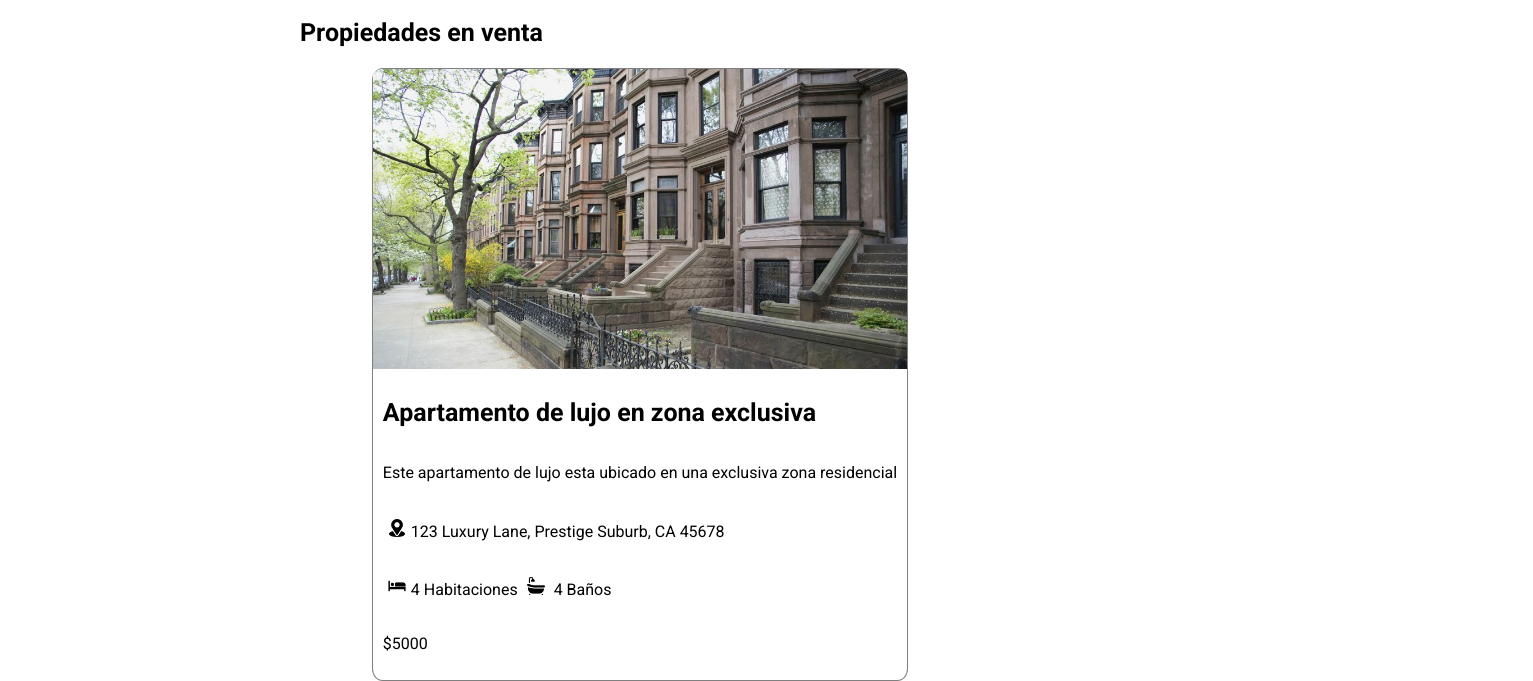
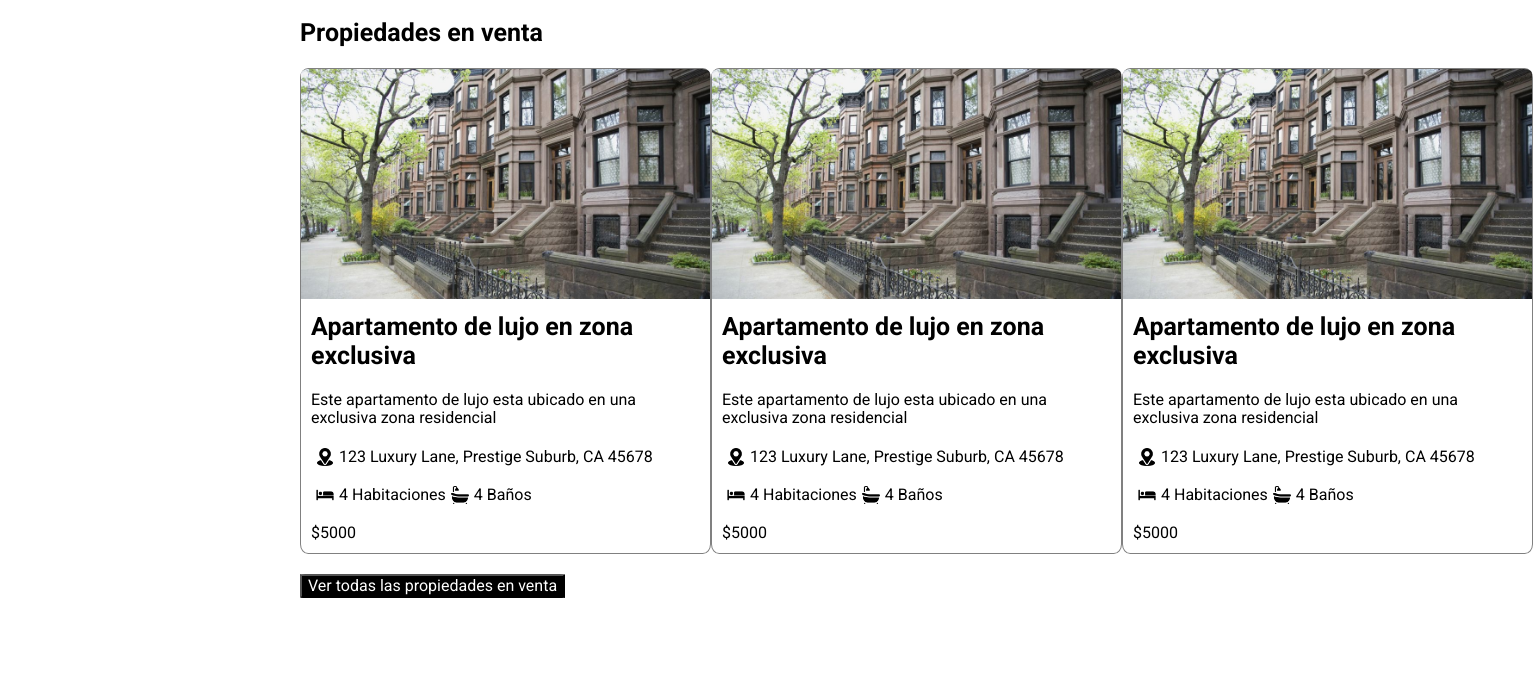
Before and after one commit to UsuarioGenericop/Inmobiliaria, a plain HTML site: page index.html in a window 1280 px wide. Shown: the part 381-1062 px from the top of the page, 1533 px wide, since content can reach past the window. After the commit the page ends 979 px from the top, so only its background shows below. Drawn offline with Linux system fonts and the light colour scheme.

Commit message:
MultipleCards

```diff
--- a/assets/CSS/style.css
+++ b/assets/CSS/style.css
@@ -12,7 +12,9 @@ nav {
   background-color: whitesmoke;
   justify-content: start;
   padding-left: 300px;
+  align-items: center;
 }
+
 header {
   background-image: url(../imgs/img-main.jpeg);
   background-size: cover;
@@ -39,19 +41,22 @@ main h2 {
   border: solid 1px;
   display: flexbox;
   max-height: fit-content;
-  max-width: fit-content;
+  max-width: 409px;
   align-items: center;
   justify-content: center;
   border-radius: 2%;
   border-color: grey;
-
+  font-size: medium;
   justify-self: center;
 }
 .card p {
   padding: 10px;
+  display: flex;
+  margin: 0;
+  text-wrap: wrap;
 }
 .background {
-  height: 300px;
+  height: 230px;
   border-top-left-radius: 2%;
   border-top-right-radius: 2%;
 }
@@ -59,3 +64,15 @@ main h2 {
   max-height: 18px;
   margin: 0 5px;
 }
+.main {
+  padding: 0px 300px;
+  display: flex;
+  justify-content: space-between;
+}
+button {
+  color: white;
+  background-color: black;
+  margin-left: 300px;
+  margin-top: 20px;
+  border-radius: 2%;
+}
--- a/index.html
+++ b/index.html
@@ -33,16 +33,49 @@
     </header>
     <main>
         <h2 class="bold">Propiedades en venta</h2>
-        <div class="card">
+        <div class="main">
+            <div class="card" id="card1">
                 <img src="./assets/imgs/flatPreview.jpg" class="background">
                 <p class="title"><span class="bold">Apartamento de lujo en zona exclusiva</span></p>
                 <p class="description">Este apartamento de lujo esta ubicado en una exclusiva zona residencial</p>
-            <p class="location"><img class="icon" src="./assets/imgs/location.png">123 Luxury Lane, Prestige Suburb, CA
+                <p class="location"><img class="icon" src="./assets/imgs/location.png">123 Luxury Lane, Prestige Suburb,
+                    CA
                     45678</p>
                 <p class="information"><img class="icon" src="./assets/imgs/bed.png">4 Habitaciones <img class="icon"
                         src="./assets/imgs/bath.png"> 4 Baños</p>
                 <p class="price">$5000</p>
+                <div class="variableSmoke"></div>
+                <div class="variablePets"></div>
             </div>
+            <div class="card" id="card2">
+                <img src="./assets/imgs/flatPreview.jpg" class="background">
+                <p class="title"><span class="bold">Apartamento de lujo en zona exclusiva</span></p>
+                <p class="description">Este apartamento de lujo esta ubicado en una exclusiva zona residencial</p>
+                <p class="location"><img class="icon" src="./assets/imgs/location.png">123 Luxury Lane, Prestige Suburb,
+                    CA
+                    45678</p>
+                <p class="information"><img class="icon" src="./assets/imgs/bed.png">4 Habitaciones <img class="icon"
+                        src="./assets/imgs/bath.png"> 4 Baños</p>
+                <p class="price">$5000</p>
+                <div class="variableSmoke"></div>
+                <div class="variablePets"></div>
+            </div>
+            <div class="card" id="card3">
+                <img src="./assets/imgs/flatPreview.jpg" class="background">
+                <p class="title"><span class="bold">Apartamento de lujo en zona exclusiva</span></p>
+                <p class="description">Este apartamento de lujo esta ubicado en una exclusiva zona residencial</p>
+                <p class="location"><img class="icon" src="./assets/imgs/location.png">123 Luxury Lane, Prestige Suburb,
+                    CA
+                    45678</p>
+                <p class="information"><img class="icon" src="./assets/imgs/bed.png">4 Habitaciones <img class="icon"
+                        src="./assets/imgs/bath.png"> 4 Baños</p>
+                <p class="price">$5000</p>
+                <div class="variableSmoke"></div>
+                <div class="variablePets"></div>
+            </div>
+        </div>
+        <button>Ver todas las propiedades en venta</button>
+
 
     </main>
     <script src="./assets/js/script.js"></script>
```
Lines whose indentation alone changed are shown as unchanged.
